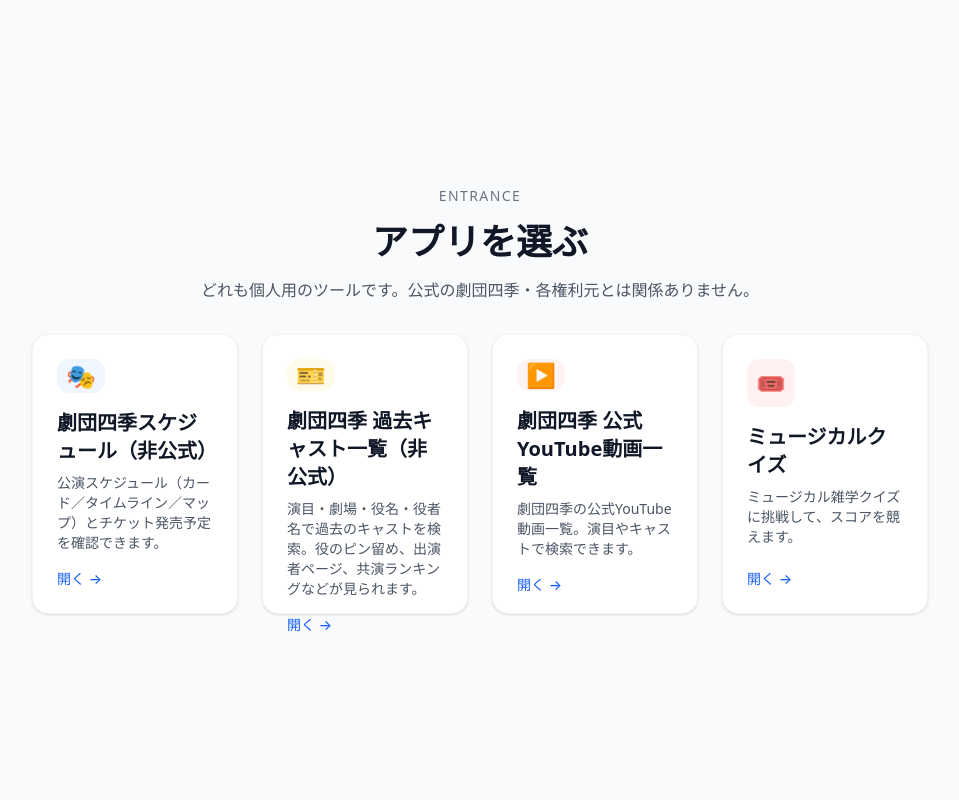
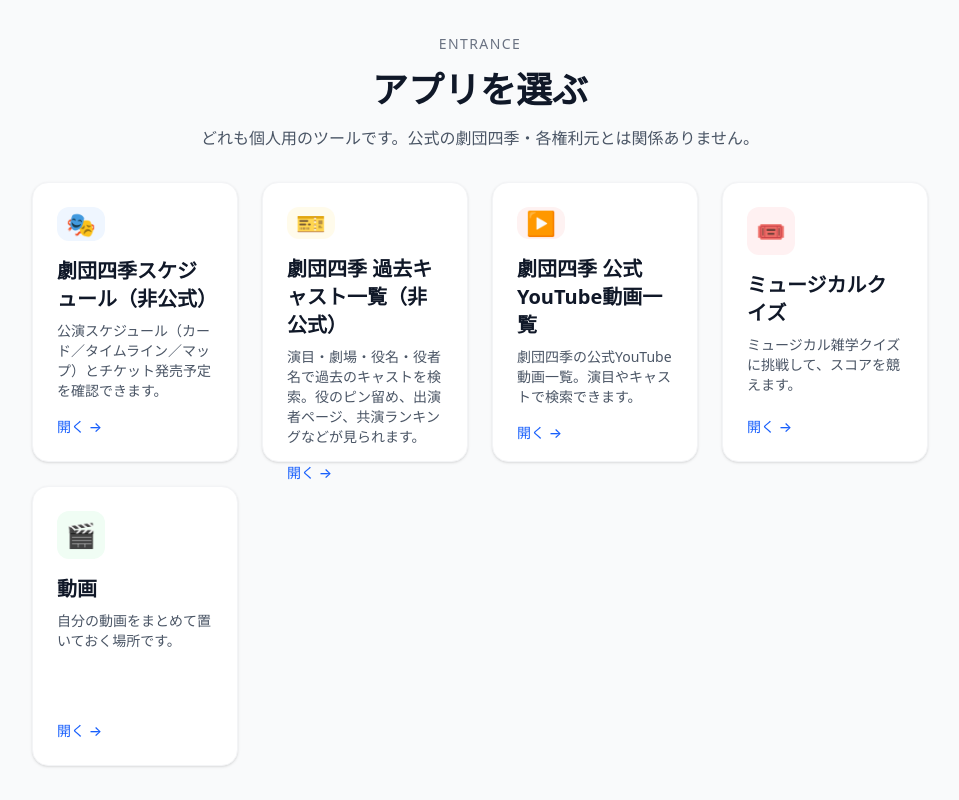
Before and after one commit to ftbikky-hub/musical-quiz, a Next.js app: page / in a window 1280 px wide. Shown: the whole page, without its empty margins (160-1119 px from the left). Built offline with nearby package versions, Linux system fonts and the light colour scheme.

Commit message:
Add files via upload

```diff
--- a/app/page.tsx
+++ b/app/page.tsx
@@ -88,6 +88,24 @@ export default function Home() {
               開く &rarr;
             </div>
           </Link>
+
+          <Link
+            href="/videos"
+            className="group bg-white rounded-2xl p-6 shadow-sm hover:shadow-md border border-gray-100 transition-all hover:-translate-y-1 h-[280px] flex flex-col"
+          >
+            <div className="h-12 w-12 bg-green-50 rounded-xl flex items-center justify-center mb-4 group-hover:scale-110 transition-transform">
+              <span className="text-2xl">🎬</span>
+            </div>
+            <h2 className="text-xl font-bold text-gray-900 mb-2">
+              動画
+            </h2>
+            <p className="text-gray-600 text-sm flex-grow">
+              自分の動画をまとめて置いておく場所です。
+            </p>
+            <div className="text-blue-600 font-medium text-sm mt-4">
+              開く &rarr;
+            </div>
+          </Link>
         </div>
       </div>
     </div>
```
Also changed, not shown: 1 other file (tests, documents, lock files or other folders).
